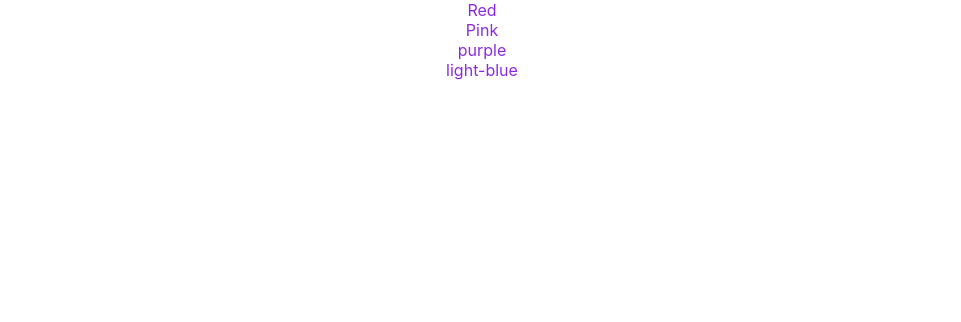
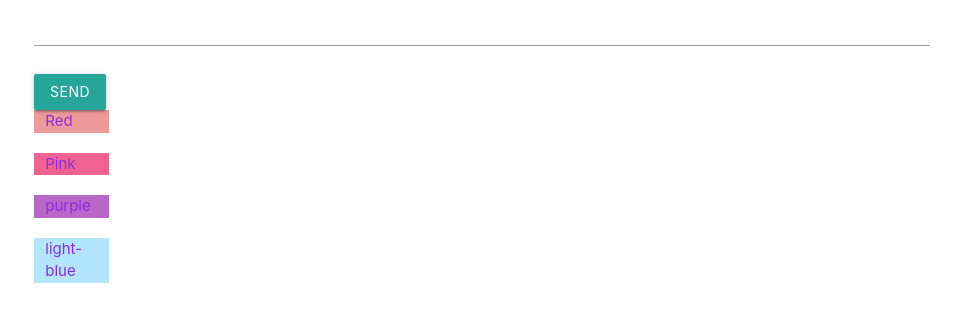
Before and after one commit to ronaldofarrapo/react-create-label, a React (Create React App) app: page / in a window 1280 px wide. Shown: the top 322 px of the page, without its empty margins (158-1119 px from the left). Built offline with nearby package versions, Linux system fonts and the light colour scheme.

Commit message:
create input form

```diff
--- a/src/App.tsx
+++ b/src/App.tsx
@@ -1,7 +1,8 @@
 import React from 'react';
 
 import './App.css';
-import Lista from './label/Lista';
+import Lista, { Label } from './label/Lista';
+import Form from './label/Formulario';
 
 class App extends React.Component {
 
@@ -29,9 +30,14 @@ class App extends React.Component {
     ]
   }
 
+  escutadorDeSubmit = (label: Label) => {
+    console.log(label);
+  }
+
   render() {
     return (
-      <div className="App">
+      <div className="container mb-10">
+        <Form escutadorDeSubmit = {this.escutadorDeSubmit} />
         <Lista label={this.state.labels} />
       </div>
     );
--- /dev/null
+++ b/src/label/Formulario.tsx
@@ -0,0 +1,48 @@
+import React from 'react';
+import { Label } from './Lista';
+
+interface InputProps {
+    escutadorDeSubmit: (label: Label) => void;
+}
+
+class Formulario extends React.Component<InputProps> {
+
+    constructor(props: InputProps){
+        super(props);
+
+        this.state = '';
+    }
+
+    //capturar parametros atraves do estado do componete
+    state = {
+
+    }
+
+    submitForm = () => {
+        this.props.escutadorDeSubmit({text: 'Green', color: 'green lighten-3'});
+    }
+
+    render() {
+        //capturar parametros através das propriedades
+        //const { propriedades } = this.props;
+
+        return (
+            <form>
+                <div className="row">
+                    <input
+                        id="nome"
+                        type="text"
+                        name="nome"
+                    />
+                </div>
+
+                <button onClick={this.submitForm} className="btn waves-effect waves-light" type="button" name="action">
+                    Send
+                </button>
+
+            </form>
+        )
+    }
+}
+
+export default Formulario;
--- a/src/label/Lista.tsx
+++ b/src/label/Lista.tsx
@@ -1,8 +1,8 @@
 import React from 'react';
-//import 'materialize-css/dist/css/materialize.min.css'
+import 'materialize-css/dist/css/materialize.min.css'
 import './lista.css'
 
-interface Label {
+export interface Label {
     text: string
     color: string
 }
--- a/tsconfig.json
+++ b/tsconfig.json
@@ -19,7 +19,7 @@
     "resolveJsonModule": true,
     "isolatedModules": true,
     "jsx": "react",
-    "noEmit": false
+    "noEmit": true
   },
   "include": [
     "src"
```
